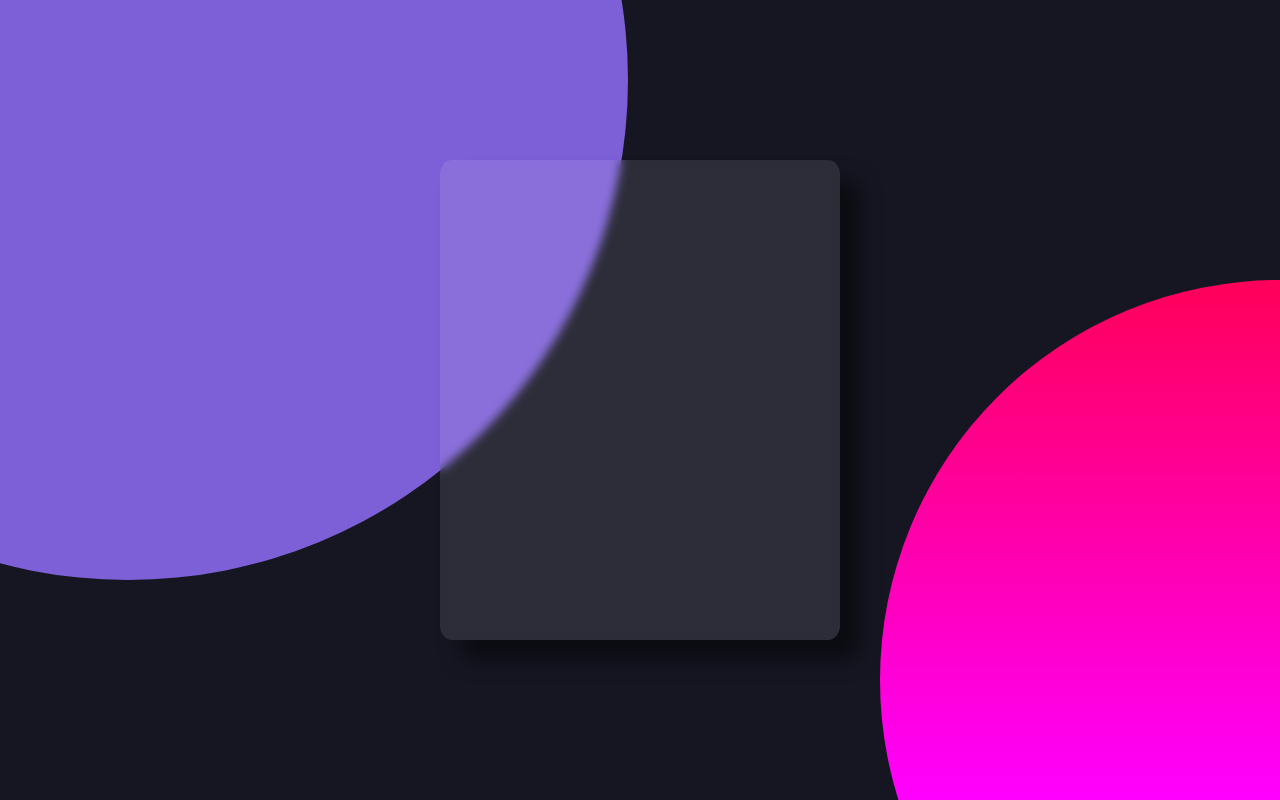
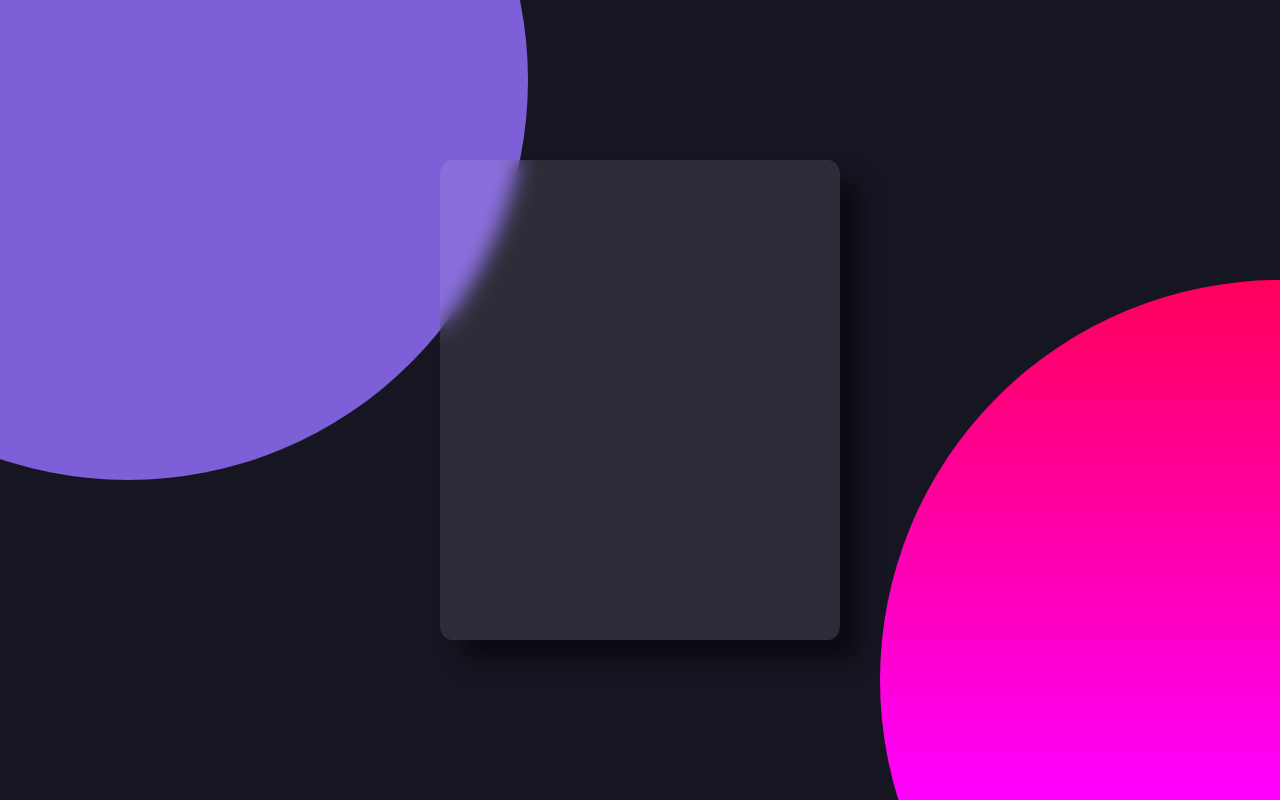
Before and after one commit to TheXro/Personal_Card, a plain HTML site: page index.html in a window 1280 px wide. Drawn offline with Linux system fonts and the light colour scheme.

Commit message:
Update style.css

```diff
--- a/style.css
+++ b/style.css
@@ -18,7 +18,7 @@ body::after{
     height: 100%;
     background: #7d5fd7;
     background-size: cover;
-    clip-path: circle(500px at 10% 10%);
+    clip-path: circle(400px at 10% 10%);
     z-index: 1;
 }
 
@@ -54,7 +54,7 @@ div.op1{
     align-items: center;
     overflow: hidden;
     z-index: 2;
-    backdrop-filter: blur(5px);
+    backdrop-filter: blur(10px);
 }
 
 .container .op1 .content{
```
